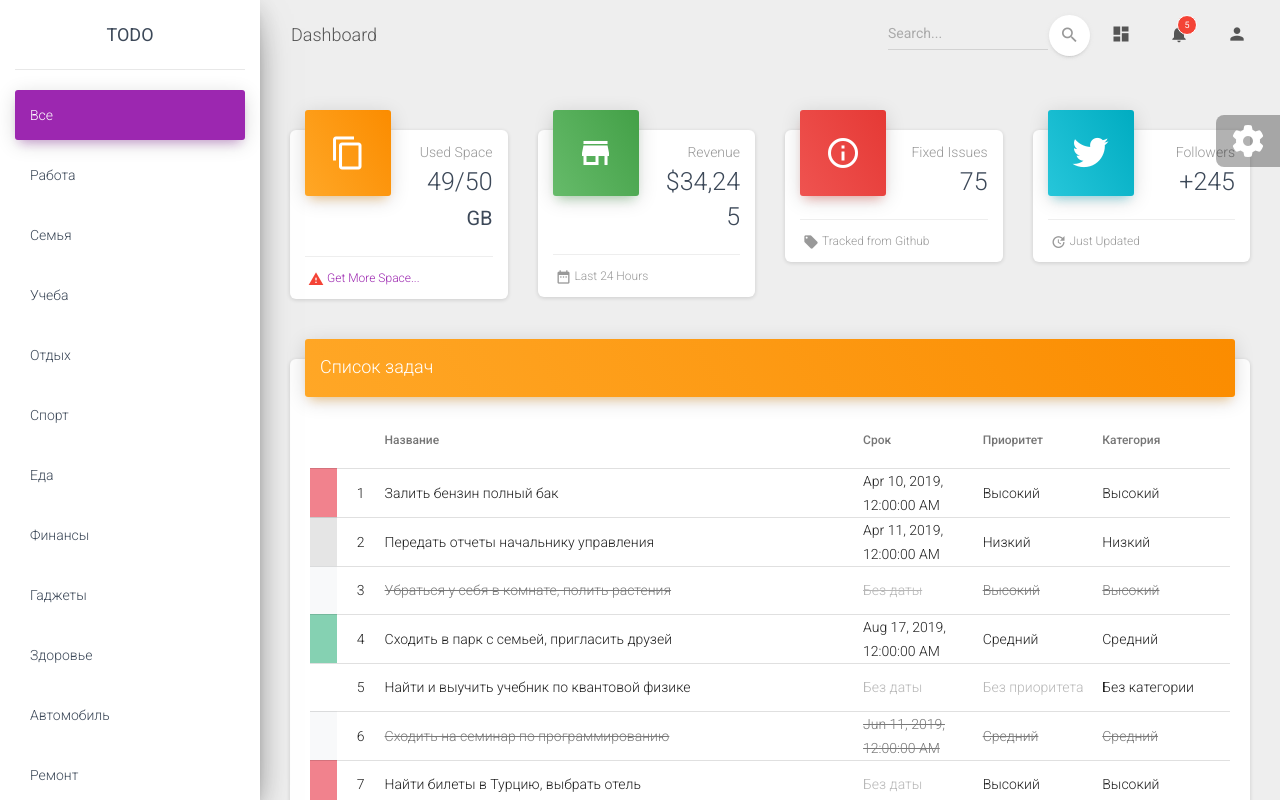
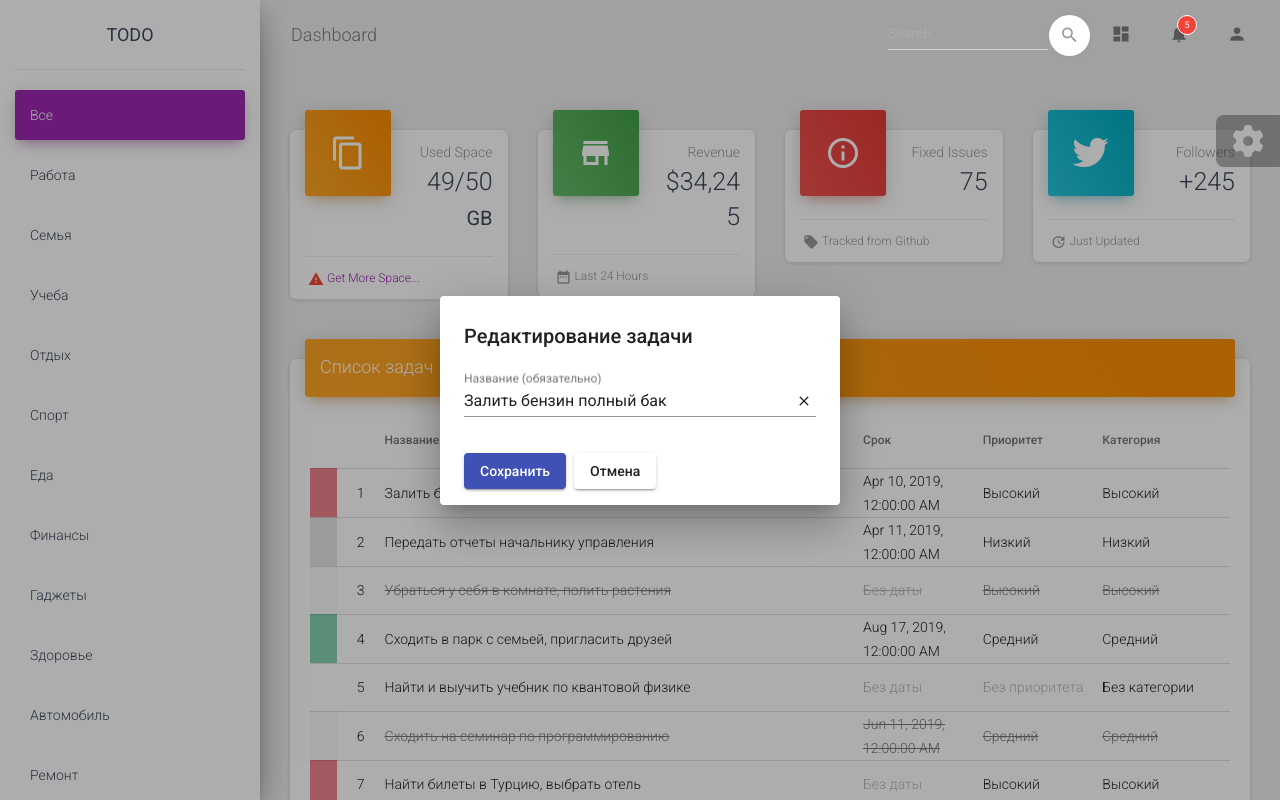
Before and after one commit to kalimulin/angular-todo-app, an Angular app: page / in a window 1280 px wide. Both pictures are taken after a click on the element "Залить бензин полный бак". Shown: the top 800 px of the page. Built offline with nearby package versions, Linux system fonts and the light colour scheme.

Commit message:
update task by dialog

```diff
--- a/src/app/app.component.ts
+++ b/src/app/app.component.ts
@@ -31,6 +31,12 @@
   }
 
   onUpdateTask(task: Task) {
-    console.log(task);
+    this.dataHandler.updateTask(task).subscribe(() => {
+      this.dataHandler.searchTasks(this.selectedCategory, null, null, null)
+        .subscribe(tasks => {
+          this.tasks = tasks;
+        })
+    })
   }
+
 }
--- a/src/app/app.module.ts
+++ b/src/app/app.module.ts
@@ -8,21 +8,38 @@
 import {MatTableModule} from "@angular/material/table";
 import {MatSortModule} from "@angular/material/sort";
 import {MatPaginatorModule} from "@angular/material/paginator";
+import {EditTaskDialogComponent} from './dialog/edit-task-dialog/edit-task-dialog.component';
+import {MatDialogModule} from "@angular/material/dialog";
+import {MatFormFieldModule} from "@angular/material/form-field";
+import {FormsModule} from "@angular/forms";
+import {MatInputModule} from "@angular/material/input";
+import {MatButtonModule} from "@angular/material/button";
+import {MatIconModule} from "@angular/material/icon";
 
 @NgModule({
   declarations: [
     AppComponent,
     CategoriesComponent,
     TasksComponent,
+    EditTaskDialogComponent,
   ],
   imports: [
     BrowserModule,
     BrowserAnimationsModule,
     MatTableModule,
     MatSortModule,
-    MatPaginatorModule
+    MatPaginatorModule,
+    MatDialogModule,
+    MatFormFieldModule,
+    FormsModule,
+    MatInputModule,
+    MatButtonModule,
+    MatIconModule
   ],
   providers: [],
+  entryComponents: [
+    EditTaskDialogComponent
+  ],
   bootstrap: [AppComponent]
 })
 export class AppModule {
--- a/src/app/data/dao/impl/TaskDAOArray.ts
+++ b/src/app/data/dao/impl/TaskDAOArray.ts
@@ -42,8 +42,10 @@
     return of(this.searchTasks(category, searchText, status, priority));
   }
 
-  update(T): Observable<Task> {
-    return undefined;
+  update(task: Task): Observable<Task> {
+    const taskTmp = TestData.tasks.find(t => t.id === task.id);
+    TestData.tasks.splice(TestData.tasks.indexOf(taskTmp), 1, task)
+    return of(task);
   }
 
   getTasksByCategory(category: Category): Observable<Task[]> {
--- /dev/null
+++ b/src/app/dialog/edit-task-dialog/edit-task-dialog.component.html
@@ -0,0 +1,20 @@
+<mat-dialog-content>
+  <p mat-dialog-title>{{dialogTitle}}</p>
+
+  <mat-form-field class="w-100">
+    <mat-label>Название (обязательно)</mat-label>
+    <input matInput [(ngModel)]="tmpTitle" (keydown.enter)="onConfirm()" />
+    <button
+      *ngIf="tmpTitle && tmpTitle.trim().length"
+      mat-button matSuffix mat-icon-button aria-label="Clear"
+      (click)="tmpTitle = ''" class="dialog-todo-title"
+    >
+      <mat-icon>clear</mat-icon>
+    </button>
+  </mat-form-field>
+</mat-dialog-content>
+<mat-dialog-actions>
+  <button mat-raised-button color="primary" (click)="onConfirm()"
+          [disabled]="!tmpTitle || !tmpTitle.trim().length">Сохранить</button>
+  <button mat-raised-button (click)="onCancel()">Отмена</button>
+</mat-dialog-actions>
--- /dev/null
+++ b/src/app/dialog/edit-task-dialog/edit-task-dialog.component.ts
@@ -0,0 +1,39 @@
+import {Component, Inject, OnInit} from '@angular/core';
+import {MAT_DIALOG_DATA, MatDialog, MatDialogRef} from "@angular/material/dialog";
+import {DataHandlerService} from "../../service/data-handler.service";
+import {Task} from 'src/app/model/Task';
+
+@Component({
+  selector: 'app-edit-task-dialog',
+  templateUrl: './edit-task-dialog.component.html',
+  styleUrls: ['./edit-task-dialog.component.scss']
+})
+export class EditTaskDialogComponent implements OnInit {
+
+  constructor(
+    private dialogRef: MatDialogRef<EditTaskDialogComponent>, // для возможности работать с текущим диалоговым окном
+    @Inject(MAT_DIALOG_DATA) private data: [Task, string], //данные, которые передали в диалоговое окно
+    private dataHanddler: DataHandlerService, // ссылка на сервис работы с данными
+    private dialog: MatDialog //для открытия нового диалогового окна (из текущего)
+  ) { }
+
+  dialogTitle: string;
+  tmpTitle: string;
+  private task: Task;
+
+  ngOnInit(): void {
+    this.task = this.data[0];
+    this.dialogTitle = this.data[1];
+    this.tmpTitle = this.task.title;
+  }
+
+  onConfirm():void {
+    this.dialogRef.close(this.task);
+    this.task.title = this.tmpTitle;
+  }
+
+  onCancel():void {
+    this.dialogRef.close(null);
+  }
+
+}
--- a/src/app/service/data-handler.service.ts
+++ b/src/app/service/data-handler.service.ts
@@ -29,4 +29,8 @@
     return this.categoryDAOArray.getAll();
   }
 
+  updateTask(task: Task): Observable<Task> {
+    return this.taskDAOArray.update(task)
+  }
+
 }
--- a/src/app/views/tasks/tasks.component.ts
+++ b/src/app/views/tasks/tasks.component.ts
@@ -4,6 +4,8 @@
 import {MatTableDataSource} from "@angular/material/table";
 import {MatPaginator} from "@angular/material/paginator";
 import {MatSort} from "@angular/material/sort";
+import {EditTaskDialogComponent} from "../../dialog/edit-task-dialog/edit-task-dialog.component";
+import {MatDialog} from "@angular/material/dialog";
 
 @Component({
   selector: 'app-tasks',
@@ -29,7 +31,10 @@
 
   @Output() updateTask = new EventEmitter<Task>();
 
-  constructor(private dataHandler: DataHandlerService) { }
+  constructor(
+    private dataHandler: DataHandlerService,
+    private dialog: MatDialog
+  ) { }
 
   ngOnInit() {
     // dataSource обязательно должен создаваться для таблицы
@@ -41,12 +46,8 @@
     this.addTableObjects();
   }
 
-  toggleTaskCompleted (task: Task) {
-    task.completed = !task.completed;
-  }
-
   // цвет статуса задачи
-  getPriorityColor(task: Task) {
+  getPriorityColor(task: Task):string {
     if (task.completed) {
       return '#f8f9fa';
     }
@@ -57,7 +58,7 @@
   }
 
   // показ задач по всем текущим условиям
-  private fillTable() {
+  private fillTable(): void {
     if (this.dataSource) {
       this.dataSource.data = this.tasks;
       this.addTableObjects();
@@ -81,12 +82,24 @@
     }
   }
 
-  private addTableObjects() {
+  private addTableObjects(): void {
     this.dataSource.sort = this.sort; // компонент для сортировки данных
     this.dataSource.paginator = this.paginator; // обновление компонента постраничности
   }
 
-  onClickTask(task: Task) {
-    this.updateTask.emit(task);
+  onClickTask(task: Task): void {
+    this.openEditTaskDialog(task);
+  }
+
+  private openEditTaskDialog(task: Task): void {
+    const dialogRef = this.dialog.open(
+      EditTaskDialogComponent,
+      {data: [task, 'Редактирование задачи'], autoFocus: false, width: '400px'}
+      );
+    dialogRef.afterClosed().subscribe(result => {
+      if (result as Task) {
+        this.updateTask.emit(result)
+      }
+    })
   }
 }
```
Also changed, not shown: src/app/dialog/edit-task-dialog/edit-task-dialog.component.scss (added).
